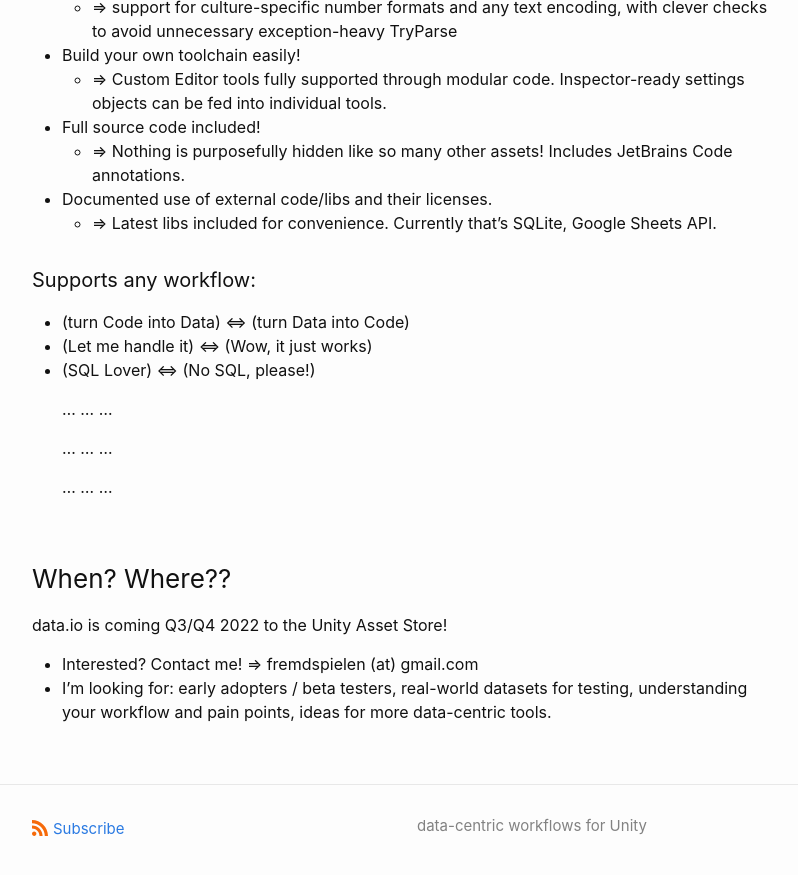
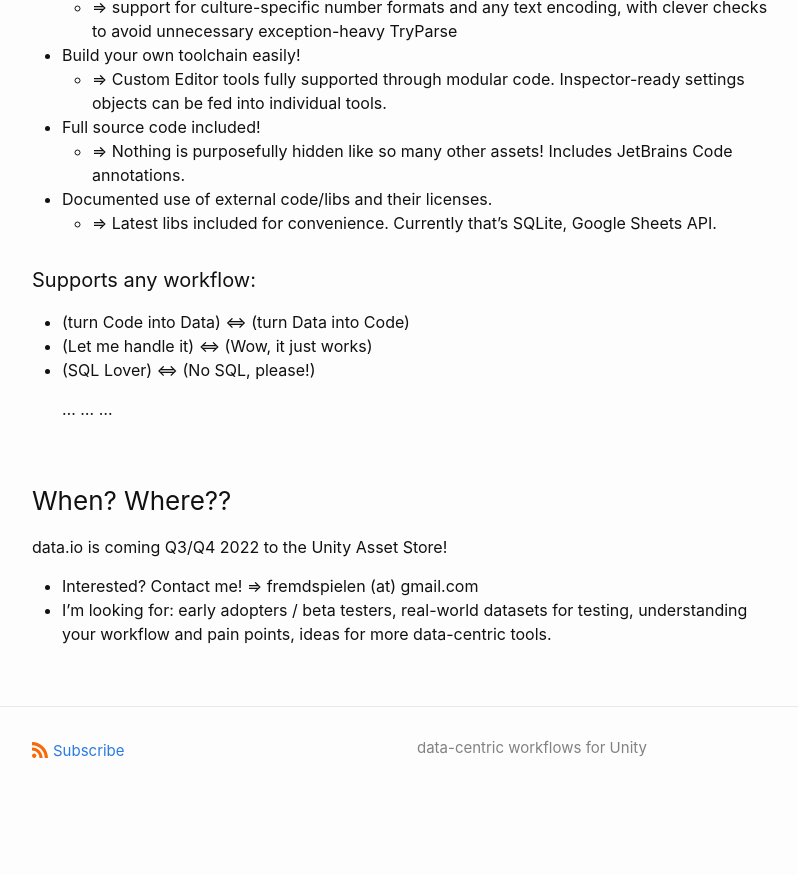
Before and after one commit to CodeSmile-0000011110110111/data.io-home, a Jekyll site: the page built from index.md, in a window 1280 px wide and 900 px high, scrolled down 917 px. Shown: the top 875 px of the window, without its empty margins (238-1036 px from the left). Built offline with Jekyll 4.4.1, drawn with Linux system fonts in a browser that asks for light colours; after the commit the page ends 1739 px from its top, so only the background shows below that.

Commit message:
Update index.md

```diff
--- a/index.md
+++ b/index.md
@@ -32,19 +32,10 @@ I just cannot *NOT* write code the right way ...
 * Documented use of external code/libs and their licenses.
   * => Latest libs included for convenience. Currently that's SQLite, Google Sheets API.
 
-<p/>
 #### Supports any workflow:
 * (turn Code into Data) <=> (turn Data into Code)
 * (Let me handle it) <=> (Wow, it just works)
 * (SQL Lover) <=> (No SQL, please!)
-
-  ...
-  ...
-  ...
-
-  ...
-  ...
-  ...
 
   ...
   ...
```
